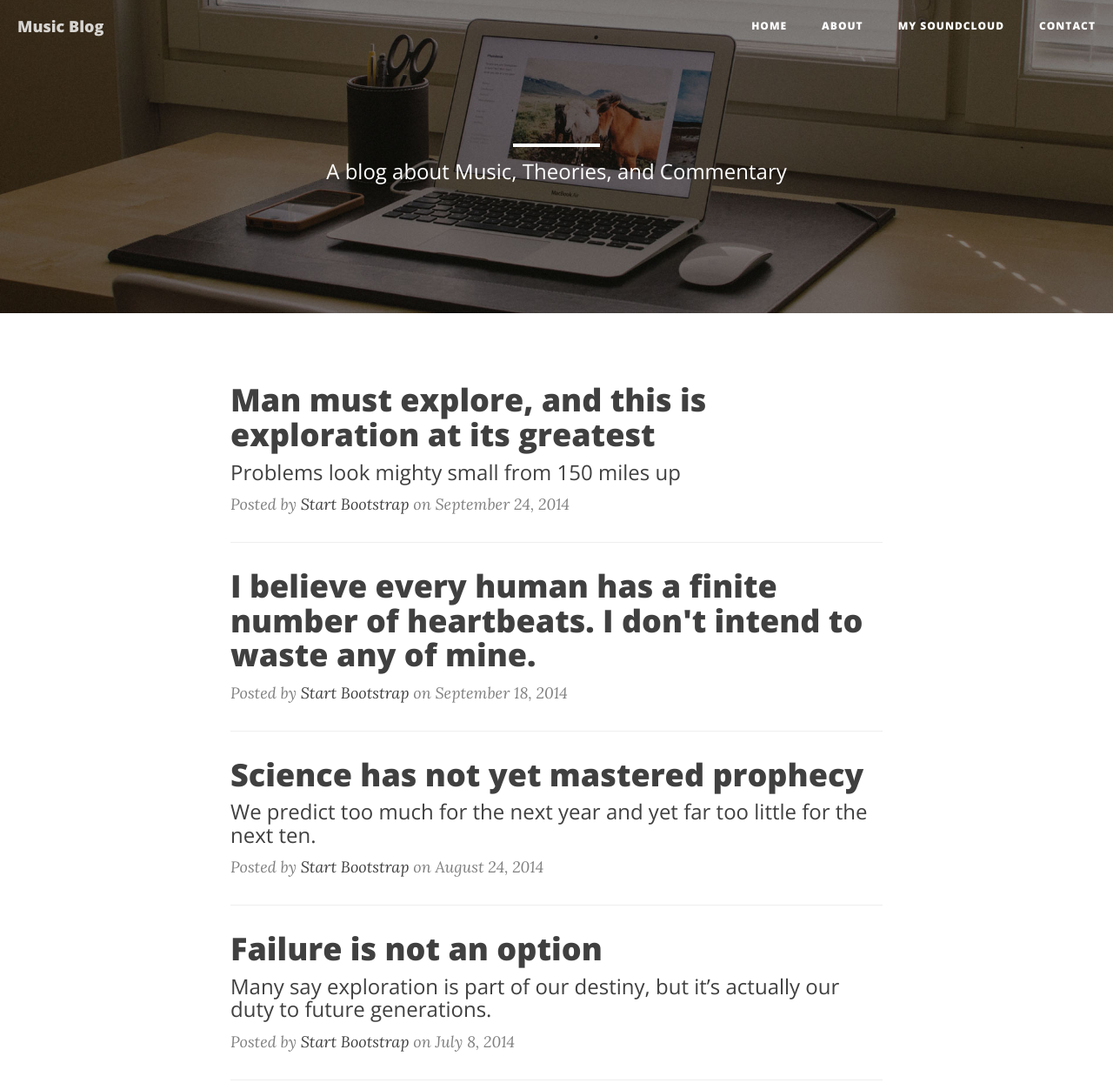
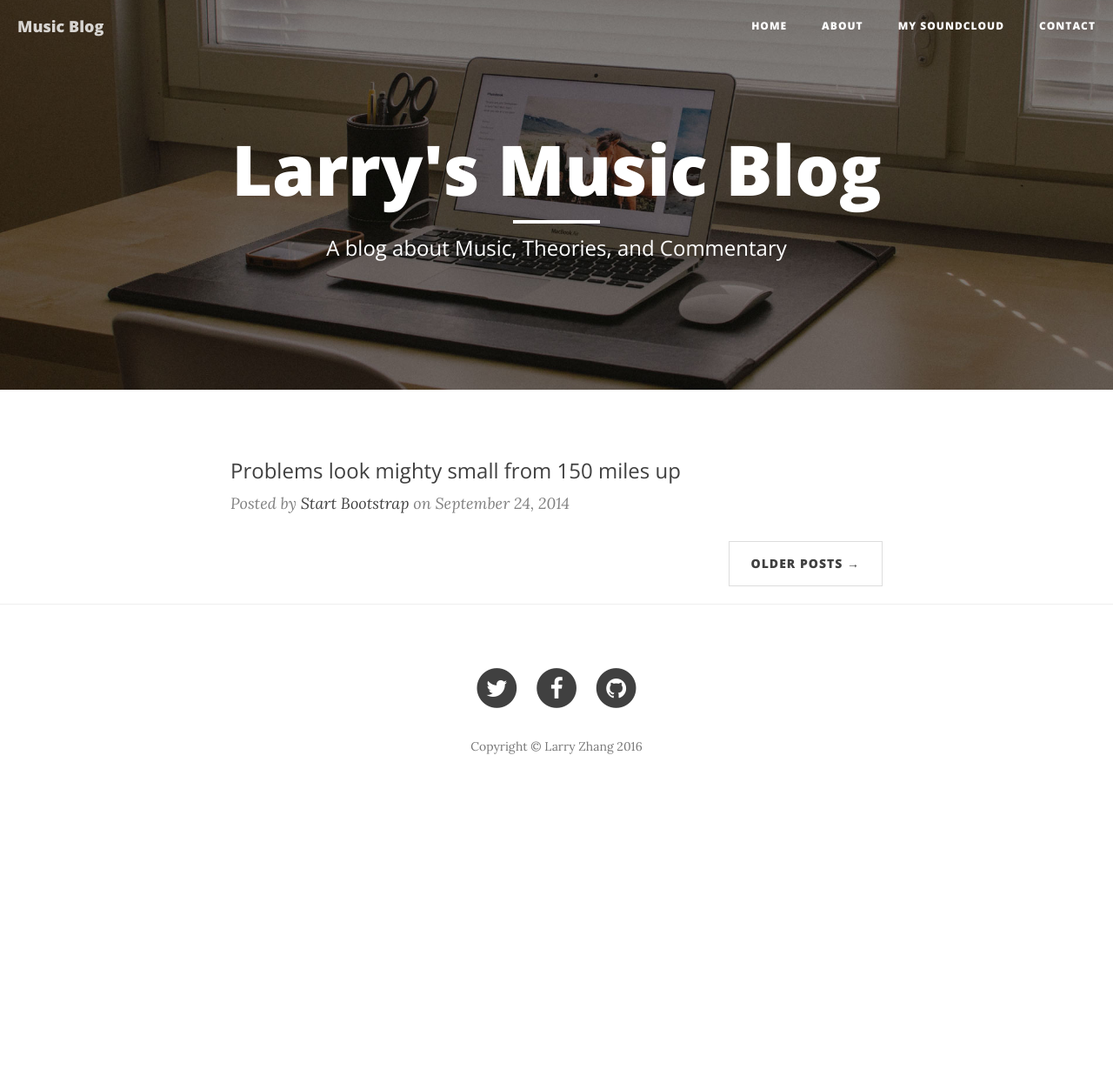
Before and after one commit to laz005/laz005.github.io, a website: page index.html in a window 1280 px wide. Shown: the top 1245 px of the page at 87% size. After the commit the page ends 934 px from the top, so only its background shows below. Drawn offline with nearby package versions, Linux system fonts and the light colour scheme.

Commit message:
Secondary Commit

```diff
--- a/index.html
+++ b/index.html
@@ -76,7 +76,7 @@
             <div class="row">
                 <div class="col-lg-8 col-lg-offset-2 col-md-10 col-md-offset-1">
                     <div class="site-heading">
-                        <h1></h1>
+                        <h1>Larry's Music Blog</h1>
                         <hr class="small">
                         <span class="subheading">A blog about Music, Theories, and Commentary </span>
                     </div>
@@ -92,7 +92,7 @@
                 <div class="post-preview">
                     <a href="post.html">
                         <h2 class="post-title">
-                            Man must explore, and this is exploration at its greatest
+
                         </h2>
                         <h3 class="post-subtitle">
                             Problems look mighty small from 150 miles up
@@ -100,7 +100,7 @@
                     </a>
                     <p class="post-meta">Posted by <a href="#">Start Bootstrap</a> on September 24, 2014</p>
                 </div>
-                <hr>
+                <!--<hr>
                 <div class="post-preview">
                     <a href="post.html">
                         <h2 class="post-title">
@@ -133,7 +133,7 @@
                     </a>
                     <p class="post-meta">Posted by <a href="#">Start Bootstrap</a> on July 8, 2014</p>
                 </div>
-                <hr>
+                <hr>-->
                 <!-- Pager -->
                 <ul class="pager">
                     <li class="next">
@@ -177,7 +177,7 @@
                             </a>
                         </li>
                     </ul>
-                    <p class="copyright text-muted">Copyright &copy; Your Website 2014</p>
+                    <p class="copyright text-muted">Copyright &copy; Larry Zhang 2016</p>
                 </div>
             </div>
         </div>
```
